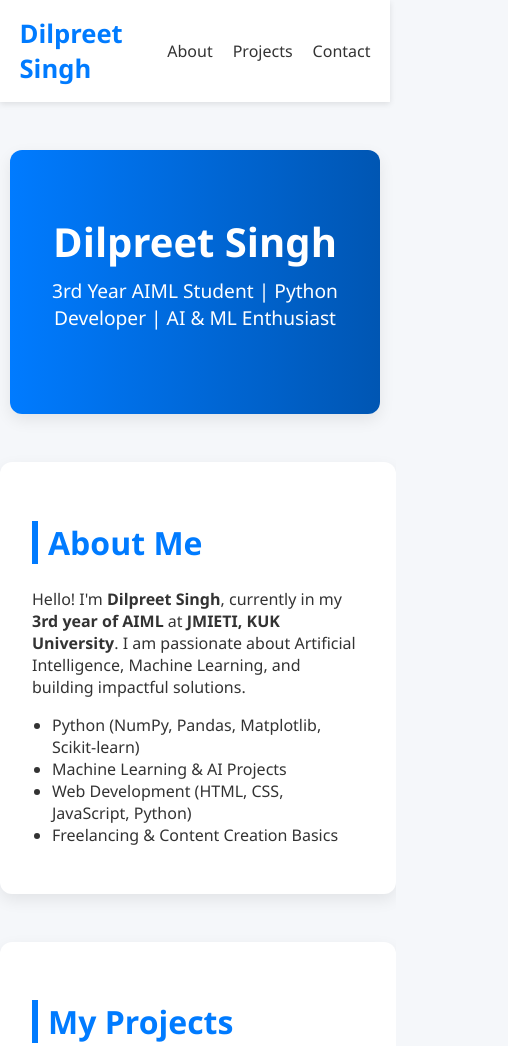
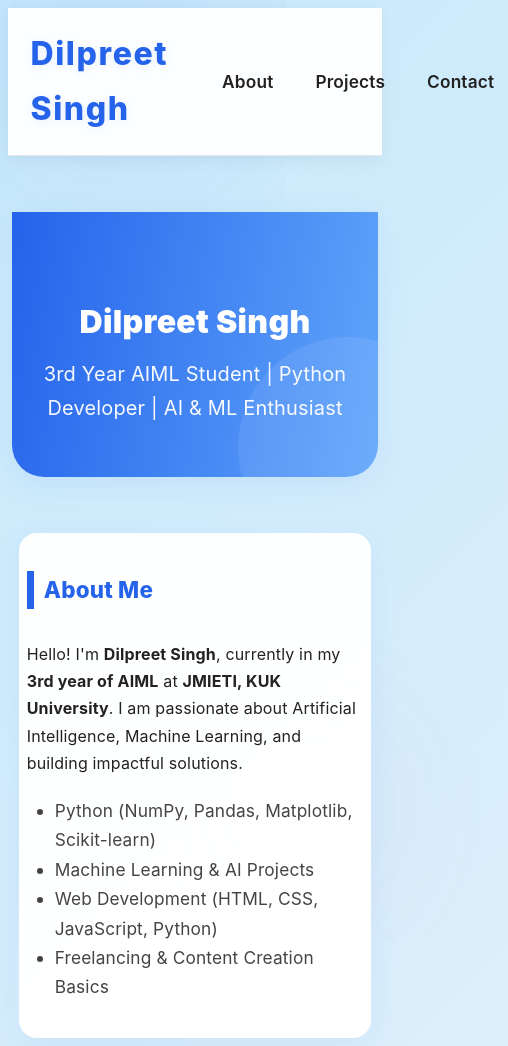
Before and after one commit to DilpreetSingh-rgb/bio1, a plain HTML site: page index.html in a window 390 px wide. Shown: the top 1046 px of the page, 508 px wide, since content can reach past the window. Drawn offline with Linux system fonts and the light colour scheme.

Commit message:
Update style.css

```diff
--- a/style.css
+++ b/style.css
@@ -1,20 +1,76 @@
-/* General Styles */
+/* ...existing code... */
+
 body {
-  font-family: "Segoe UI", Tahoma, Geneva, Verdana, sans-serif;
-  margin: 0;
-  padding: 0;
-  background: #f5f7fa;
-  color: #333;
+  font-family: 'Inter', 'Segoe UI', Arial, sans-serif;
+  /* Modern animated gradient background */
+  background: linear-gradient(-45deg, #e0e7ff, #f0f4f9, #bae6fd, #f5d0fe);
+  background-size: 400% 400%;
+  animation: gradientBG 18s ease infinite;
+  color: #222;
+  min-height: 100vh;
+  line-height: 1.7;
+  letter-spacing: 0.01em;
+  position: relative;
+  overflow-x: hidden;
 }
+
+/* Subtle animated shapes overlay */
+body::after {
+  content: "";
+  position: fixed;
+  top: -120px;
+  left: -120px;
+  width: 400px;
+  height: 400px;
+  background: radial-gradient(circle at 60% 40%, #2563eb33 0%, transparent 70%);
+  z-index: 0;
+  pointer-events: none;
+  animation: floatShape 12s ease-in-out infinite alternate;
+  opacity: 0.25;
+}
+
+body::before {
+  content: "";
+  position: fixed;
+  bottom: -100px;
+  right: -100px;
+  width: 320px;
+  height: 320px;
+  background: radial-gradient(circle at 40% 60%, #f472b633 0%, transparent 70%);
+  z-index: 0;
+  pointer-events: none;
+  animation: floatShape2 14s ease-in-out infinite alternate;
+  opacity: 0.18;
+}
+
+/* Animated gradient keyframes */
+@keyframes gradientBG {
+  0% {background-position: 0% 50%;}
+  50% {background-position: 100% 50%;}
+  100% {background-position: 0% 50%;}
+}
+
+/* Floating shapes keyframes */
+@keyframes floatShape {
+  0% {transform: translateY(0) scale(1);}
+  100% {transform: translateY(40px) scale(1.08);}
+}
+@keyframes floatShape2 {
+  0% {transform: translateY(0) scale(1);}
+  100% {transform: translateY(-30px) scale(1.12);}
+}
+
+/* ...existing code... */
 
 /* Header */
 header {
-  background: #fff;
-  padding: 1rem 5%;
-  box-shadow: 0 2px 6px rgba(0,0,0,0.1);
+  background: rgba(255,255,255,0.95);
+  padding: 1.2rem 6%;
+  box-shadow: 0 4px 16px rgba(0,0,0,0.06);
   position: sticky;
   top: 0;
   z-index: 1000;
+  border-bottom: 1px solid #e3e8ee;
 }
 
 nav {
@@ -24,26 +80,33 @@ nav {
 }
 
 .logo {
-  font-size: 1.6rem;
-  font-weight: bold;
-  color: #007BFF;
+  font-size: 2rem;
+  font-weight: 800;
+  color: #2563eb;
+  letter-spacing: 0.05em;
+  text-shadow: 0 2px 8px rgba(37,99,235,0.08);
 }
 
 .nav-links {
   list-style: none;
   display: flex;
-  gap: 20px;
+  gap: 32px;
 }
 
 .nav-links a {
   text-decoration: none;
-  color: #333;
-  font-weight: 500;
-  transition: color 0.3s;
+  color: #222;
+  font-weight: 600;
+  font-size: 1.08rem;
+  padding: 6px 14px;
+  border-radius: 6px;
+  transition: background 0.2s, color 0.2s;
 }
 
-.nav-links a:hover {
-  color: #007BFF;
+.nav-links a:hover,
+.nav-links a.active {
+  background: #2563eb;
+  color: #fff;
 }
 
 /* Hero Section */
@@ -51,77 +114,108 @@ nav {
   display: flex;
   justify-content: center;
   align-items: center;
-  gap: 2rem;
-  padding: 4rem 5%;
-  background: linear-gradient(to right, #007BFF, #0056b3);
+  gap: 3rem;
+  padding: 5rem 6% 3rem 6%;
+  background: linear-gradient(100deg, #2563eb 0%, #60a5fa 100%);
   color: #fff;
+  border-radius: 0 0 32px 32px;
+  box-shadow: 0 8px 32px rgba(37,99,235,0.08);
+  position: relative;
+  overflow: hidden;
+}
+
+#hero::after {
+  content: "";
+  position: absolute;
+  right: -80px;
+  bottom: -80px;
+  width: 220px;
+  height: 220px;
+  background: rgba(255,255,255,0.08);
+  border-radius: 50%;
+  z-index: 0;
 }
 
 #hero img {
-  width: 180px;
-  height: 180px;
+  width: 200px;
+  height: 200px;
   border-radius: 50%;
-  border: 4px solid #fff;
-  box-shadow: 0 4px 12px rgba(0,0,0,0.2);
+  border: 6px solid #fff;
+  box-shadow: 0 6px 24px rgba(0,0,0,0.13);
+  object-fit: cover;
+  z-index: 1;
 }
 
 #hero .hero-text {
-  max-width: 500px;
+  max-width: 540px;
+  z-index: 1;
 }
 
 #hero h1 {
-  font-size: 2.5rem;
-  margin: 0;
+  font-size: 2.8rem;
+  font-weight: 900;
+  margin-bottom: 0.5rem;
+  letter-spacing: 0.01em;
 }
 
 #hero p {
-  font-size: 1.2rem;
+  font-size: 1.25rem;
   margin-top: 0.5rem;
+  opacity: 0.96;
 }
 
 /* Section Design */
 section {
-  width: 85%;
-  max-width: 1100px;
-  margin: 3rem auto;
-  padding: 2rem;
-  background: #fff;
-  border-radius: 12px;
-  box-shadow: 0 6px 16px rgba(0,0,0,0.08);
+  width: 90%;
+  max-width: 1200px;
+  margin: 3.5rem auto;
+  padding: 2.5rem 2rem;
+  background: rgba(255,255,255,0.98);
+  border-radius: 18px;
+  box-shadow: 0 8px 32px rgba(37,99,235,0.07);
+  position: relative;
+  z-index: 1;
 }
 
 h2 {
-  font-size: 2rem;
-  color: #007BFF;
-  border-left: 6px solid #007BFF;
-  padding-left: 10px;
-  margin-bottom: 1.5rem;
+  font-size: 2.2rem;
+  color: #2563eb;
+  border-left: 7px solid #2563eb;
+  padding-left: 16px;
+  margin-bottom: 2rem;
+  font-weight: 800;
+  letter-spacing: 0.01em;
 }
 
 /* About Section */
 #about ul {
-  margin-top: 1rem;
-  padding-left: 20px;
+  margin-top: 1.2rem;
+  padding-left: 28px;
+  color: #444;
+  font-size: 1.08rem;
 }
 
 /* Projects Section */
 .projects-container {
   display: grid;
-  grid-template-columns: repeat(auto-fit, minmax(280px, 1fr));
-  gap: 20px;
+  grid-template-columns: repeat(auto-fit, minmax(320px, 1fr));
+  gap: 28px;
 }
 
 .project-card {
-  background: #f9f9f9;
-  padding: 1.5rem;
-  border-radius: 10px;
-  border: 1px solid #e0e0e0;
-  transition: transform 0.3s, box-shadow 0.3s;
+  background: linear-gradient(120deg, #f3f7fd 0%, #e9f1fb 100%);
+  padding: 2rem 1.5rem;
+  border-radius: 14px;
+  border: 1px solid #e0e7ef;
+  transition: transform 0.25s, box-shadow 0.25s;
+  box-shadow: 0 2px 12px rgba(37,99,235,0.04);
+  position: relative;
 }
 
 .project-card:hover {
-  transform: translateY(-6px);
-  box-shadow: 0 8px 20px rgba(0,0,0,0.1);
+  transform: translateY(-8px) scale(1.03);
+  box-shadow: 0 12px 32px rgba(37,99,235,0.10);
+  border-color: #2563eb;
 }
 
 /* Contact Section */
@@ -131,36 +225,78 @@ h2 {
 
 .contact-btn {
   display: inline-block;
-  background: #007BFF;
+  background: linear-gradient(90deg, #2563eb 0%, #60a5fa 100%);
   color: #fff;
-  padding: 12px 28px;
-  margin: 10px;
-  border-radius: 6px;
-  font-weight: bold;
+  padding: 14px 36px;
+  margin: 18px 8px 0 8px;
+  border-radius: 8px;
+  font-weight: 700;
+  font-size: 1.1rem;
   text-decoration: none;
-  transition: background 0.3s;
+  box-shadow: 0 2px 8px rgba(37,99,235,0.10);
+  transition: background 0.2s, transform 0.2s;
+  border: none;
 }
 
 .contact-btn:hover {
-  background: #0056b3;
+  background: linear-gradient(90deg, #1d4ed8 0%, #2563eb 100%);
+  transform: translateY(-2px) scale(1.04);
 }
 
 /* Footer */
 footer {
-  background: #333;
-  color: #fff;
+  background: #222;
+  color: #e0e7ef;
   text-align: center;
-  padding: 1.5rem 0;
-  margin-top: 2rem;
+  padding: 2rem 0 1.2rem 0;
+  margin-top: 3rem;
+  font-size: 1.08rem;
+  letter-spacing: 0.01em;
+  border-radius: 18px 18px 0 0;
+  box-shadow: 0 -2px 16px rgba(37,99,235,0.04);
 }
 
 /* Responsive */
-@media (max-width: 768px) {
+@media (max-width: 900px) {
   #hero {
     flex-direction: column;
     text-align: center;
+    gap: 2rem;
+    padding: 3.5rem 4% 2rem 4%;
   }
   #hero img {
-    margin-bottom: 1rem;
+    margin-bottom: 1.2rem;
+  }
+  section {
+    padding: 2rem 1rem;
   }
 }
+
+@media (max-width: 600px) {
+  .nav-links {
+    gap: 14px;
+  }
+  #hero h1 {
+    font-size: 2rem;
+  }
+  h2 {
+    font-size: 1.4rem;
+    padding-left: 10px;
+  }
+  section {
+    padding: 1.2rem 0.5rem;
+  }
+  .project-card {
+    padding: 1.2rem 0.7rem;
+  }
+}
+
+/* Scrollbar Styling */
+::-webkit-scrollbar {
+  width: 10px;
+  background: #e3e8ee;
+}
+::-webkit-scrollbar-thumb {
+  background: #b6c6e3;
+  border-radius: 8px;
+}
```
